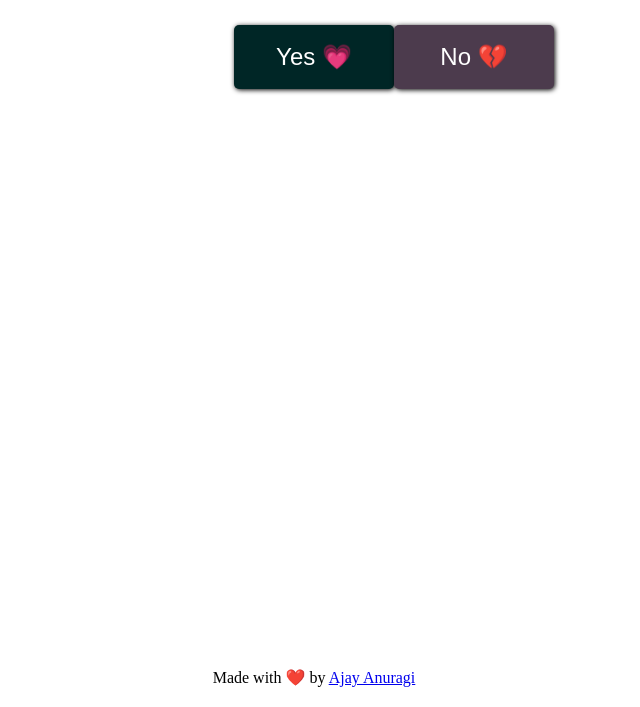
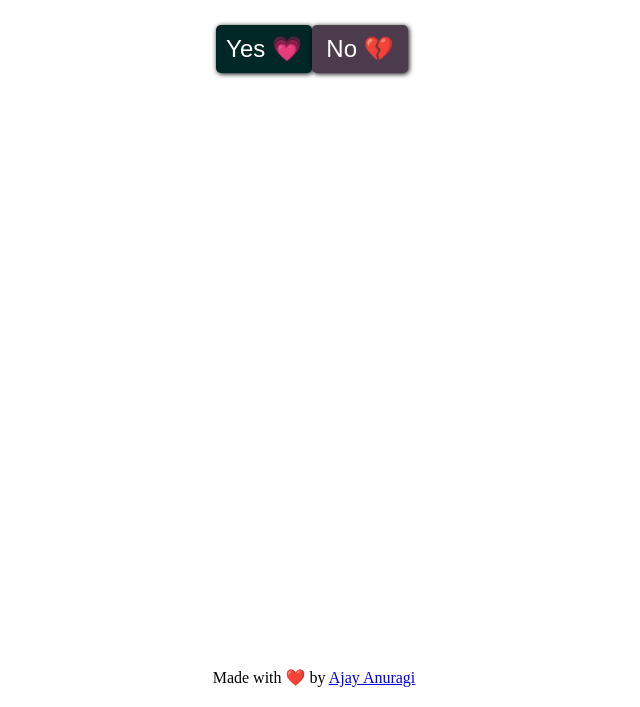
Before and after one commit to ajayanuragi/date, a plain HTML site: page index.html in a window 1280 px wide. Shown: the part 93-800 px from the top of the page, without its empty margins (326-966 px from the left). Drawn offline with nearby package versions, Linux system fonts and the light colour scheme.

Commit message:
modified button style

```diff
--- a/style.css
+++ b/style.css
@@ -16,32 +16,25 @@ h1 {
 }
 
 button {
-  height: 4rem;
-  width: 10rem;
+  height: 3rem;
+  width: 6rem;
   font-size: 1.5rem;
   border-radius: 5px;
   border: none;
   box-shadow: 1px 1px 5px black;
-
   position: relative;
   color: white;
   background-color: #002626
 }
-
+#Yes{
+  margin-left: -100px;
+}
 
 
 #runaway-btn {
   position: absolute;
-
-  height: 4rem;
-  width: 10rem;
-  font-size: 1.5rem;
-  border-radius: 5px;
-  border: none;
-  box-shadow: 1px 1px 5px black;
   background-color: #4c3b4d
 }
-
 
 img {
   margin-top: 50px;
```
